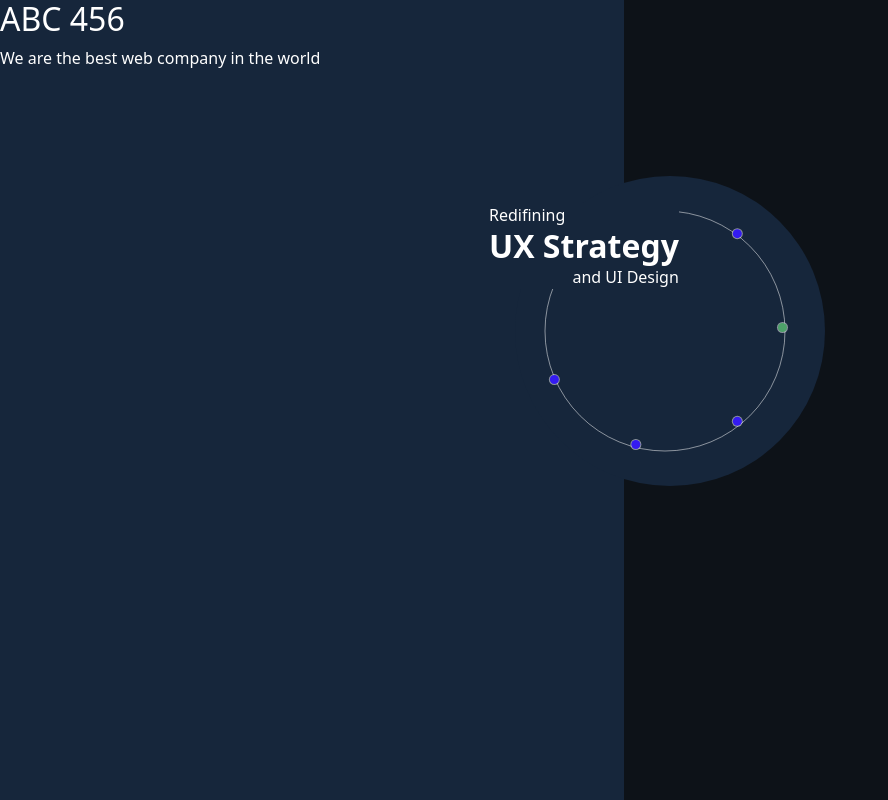
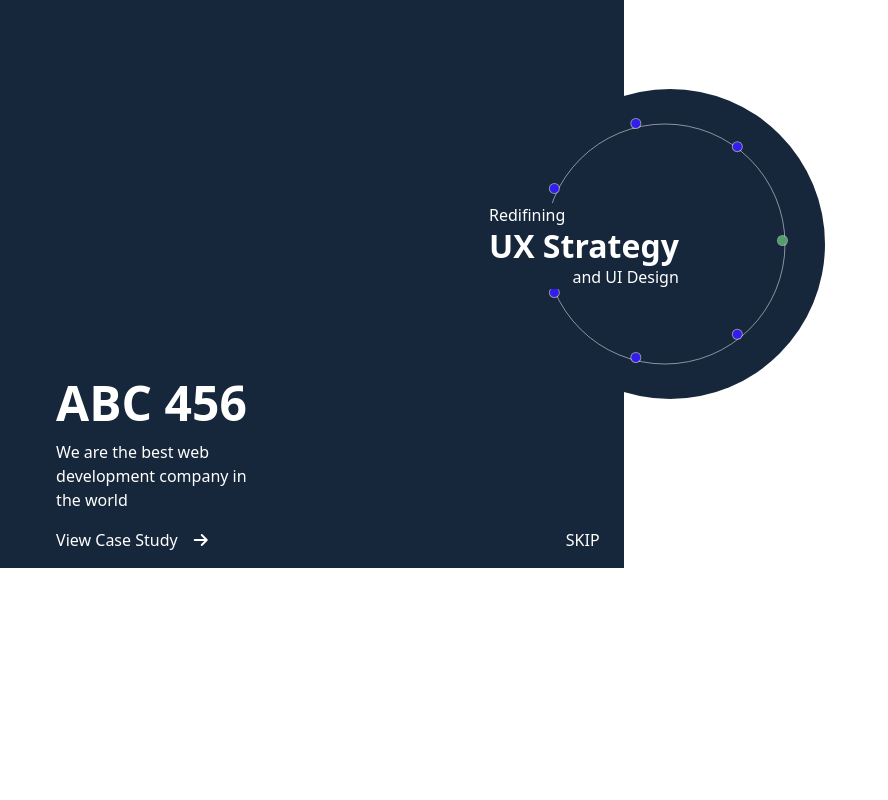
Before and after one commit to MarzukaaZaki/path-slider-task, a plain HTML site: page index.html in a window 1280 px wide. Shown: the whole page, without its empty margins (0-888 px from the left). Drawn offline with nearby package versions, Linux system fonts and the light colour scheme.

Commit message:
Added content for left side on the first page

```diff
--- a/css/style.css
+++ b/css/style.css
@@ -29,6 +29,21 @@ body {
   margin: auto;
   width: 57%;
   background-color: #16263B; /* Change this to your desired color */
+}
+.left-content{
+  margin: 60% 0 0 9%;
+
+}
+.left-content-heading{
+  font-weight: 700;
+  font-size: 3rem;
+}
+.left-content-para{
+  width: 37%;
+}
+.right {
+  width: 60%;
+  background-color: #0D1218; /* Change this to your desired color */
 }
 
 .right {
--- a/index.html
+++ b/index.html
@@ -21,6 +21,9 @@
     <!-- PathSlider Library -->
     <script src="js/path-slider.js"></script>
 
+    <!-- Font Awesome CDN -->
+    <script src="https://kit.fontawesome.com/636730019d.js" crossorigin="anonymous"></script>
+
 
 
 </head>
@@ -28,11 +31,21 @@
 <body>
 
     <!-- Slider Component Desktop View -->
+    <section>
         <div class="page">
             <div class="part left">
                 <div class="left-content">
-                <h2>ABC 456</h2>
-                <p>We are the best web company in the world</p>
+                    <h2 class="left-content-heading">ABC 456</h2>
+                    <p class="left-content-para">We are the best web development company in the world</p>
+                    <div class="d-flex justify-content-between">
+                        <div class="d-flex">
+                            <p> View Case Study </p>
+                            <i class="fa-solid fa-arrow-right ms-3 mt-1"></i>
+                        </div>
+
+                        <p class="px-4">SKIP</p>
+
+                    </div>
                 </div>
 
             </div>
@@ -86,13 +99,14 @@
                 </div>
             </div>
         </div>
+    </section>
+
     <!-- Slider Component Desktop View -->
 
 
     <!-- Bootstrap JavaScript -->
     <script src="https://cdn.jsdelivr.net/npm/bootstrap@5.3.2/dist/js/bootstrap.bundle.min.js"
-        integrity="sha384-C6RzsynM9kWDrMNeT87bh95OGNyZPhcTNXj1NW7RuBCsyN/o0jlpcV8Qyq46cDfL"
-        crossorigin="anonymous">
+        integrity="sha384-C6RzsynM9kWDrMNeT87bh95OGNyZPhcTNXj1NW7RuBCsyN/o0jlpcV8Qyq46cDfL" crossorigin="anonymous">
         </script>
     <!-- Pathslider JavaScript -->
     <script src="js/script.js"></script>
```
Lines whose indentation alone changed are shown as unchanged.
